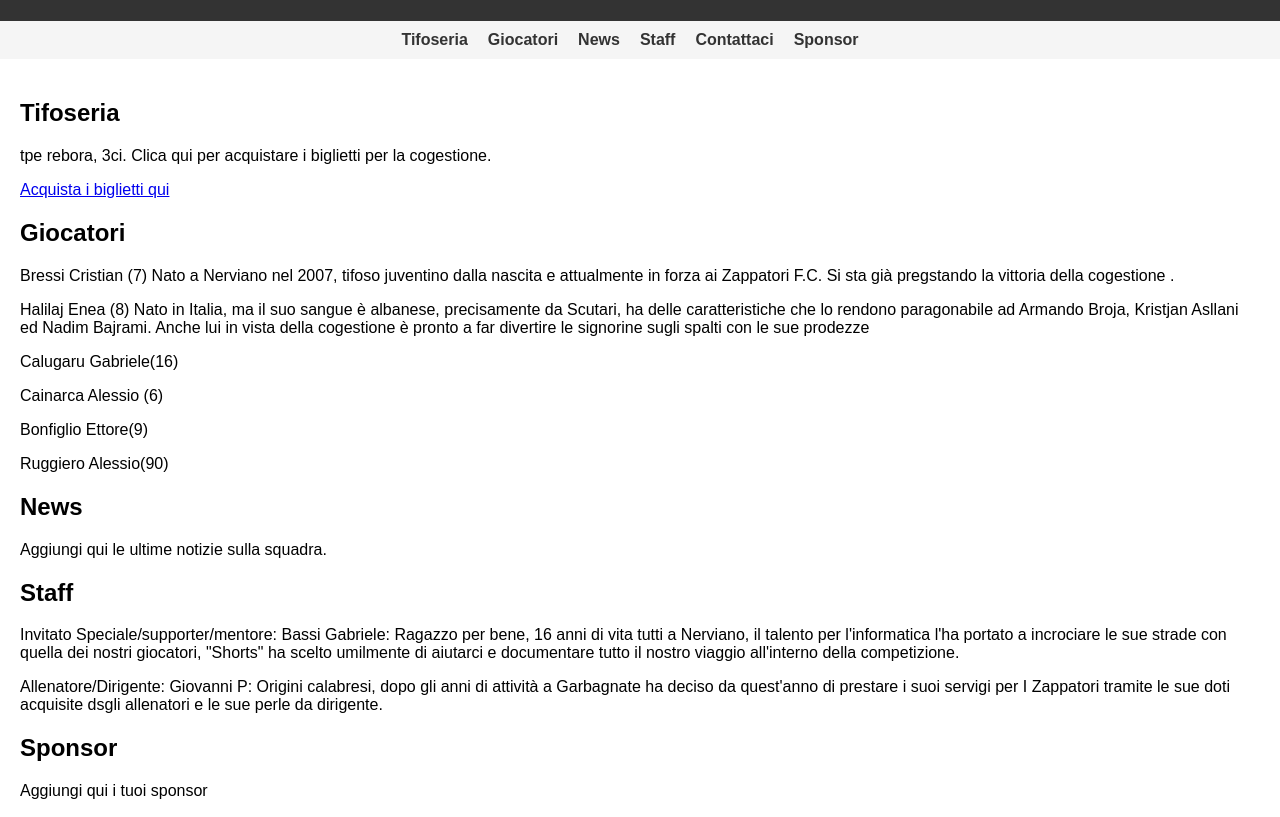
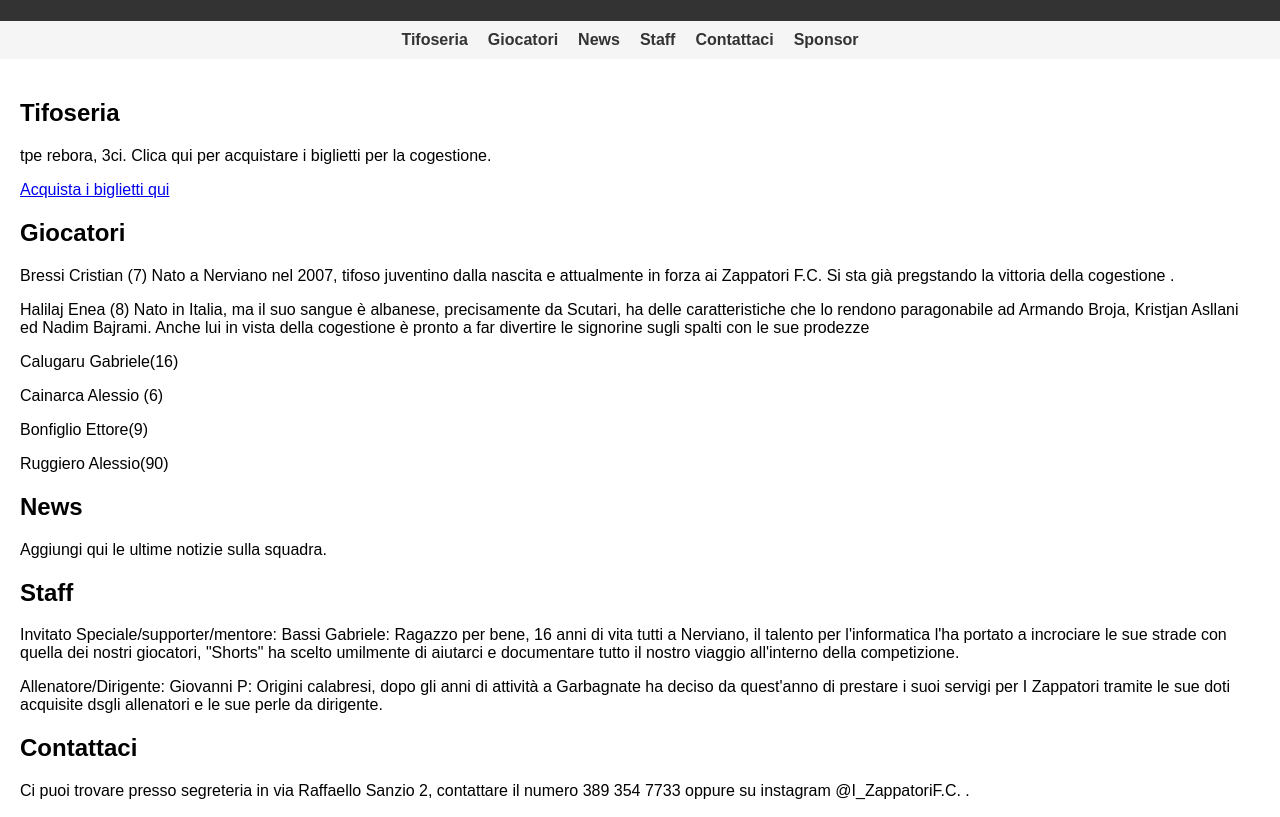
Before and after one commit to bregaruuuu/bregaruuuu.github.io, a plain HTML site: page zappatorifc.html in a window 1280 px wide. Shown: the part 117-934 px from the top of the page. Drawn offline with Linux system fonts and the light colour scheme.

Commit message:
Update zappatorifc.html

```diff
--- a/zappatorifc.html
+++ b/zappatorifc.html
@@ -100,10 +100,12 @@
             <p>Invitato Speciale/supporter/mentore: Bassi Gabriele: Ragazzo per bene, 16 anni di vita tutti a Nerviano, il talento per l'informatica l'ha portato a incrociare le sue strade con quella dei nostri giocatori, "Shorts" ha scelto umilmente di aiutarci e documentare tutto il nostro viaggio all'interno della competizione.</p>
             <p>Allenatore/Dirigente: Giovanni P: Origini calabresi, dopo gli anni di attività a Garbagnate ha deciso da quest'anno di prestare i suoi servigi per I Zappatori tramite le sue doti acquisite dsgli allenatori e le sue perle da dirigente.</p>
         </section>
-        <section id="sponsor">
-<h2>Sponsor</h2>
-<p>Aggiungi qui i tuoi sponsor </p>
+        <section id="sponsor" hidden>
+    <h2>Sponsor</h2>
+    <p><a href="https://www.acquavalmora.it">Valmora</a></p>
+    <p><a href="https://www.santanna.it/">Sant'anna</a></p>
 </section>
+
 
         <section id="contattaci">
             <h2>Contattaci</h2>
```
